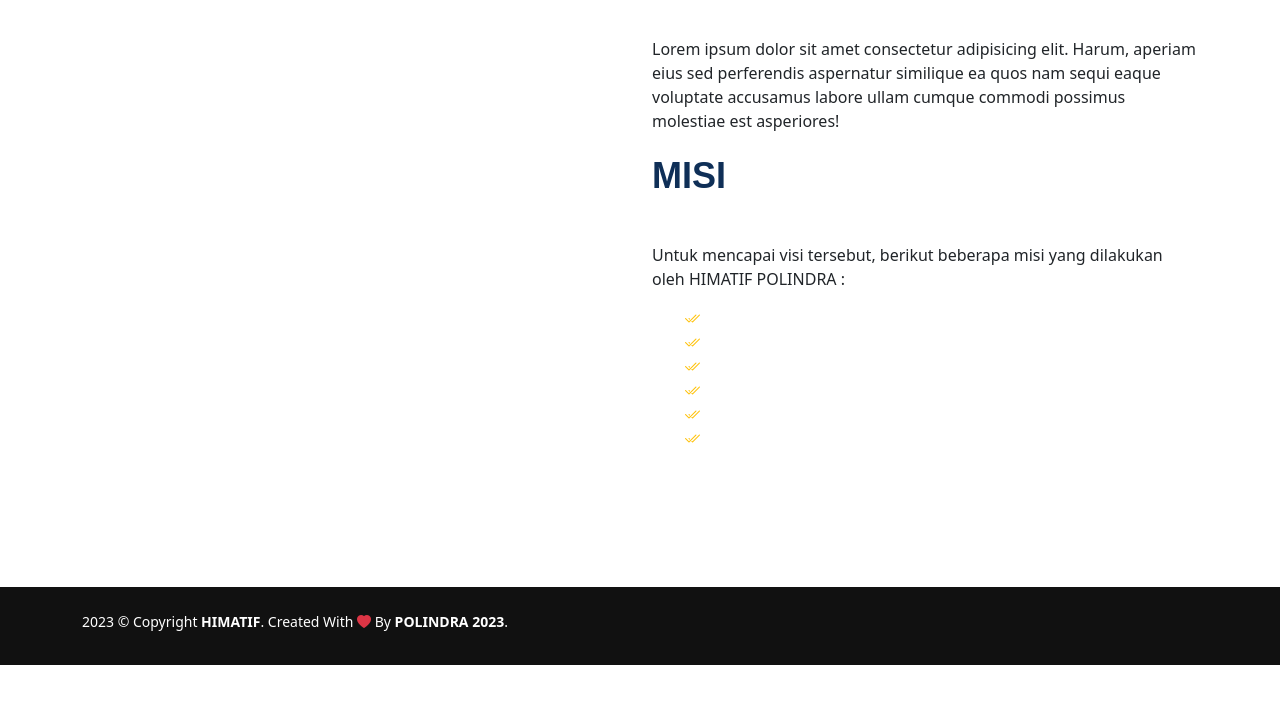
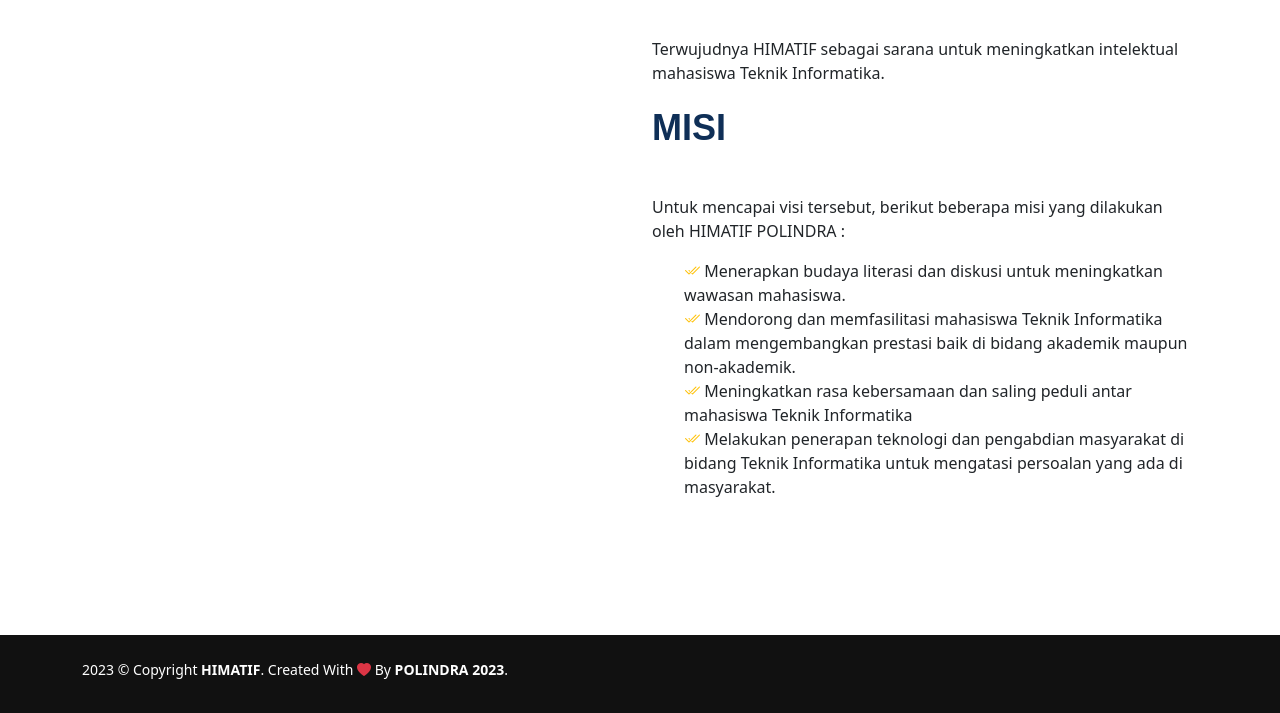
Before and after one commit to bimaryan/himatif, a plain HTML site: page index.html in a window 1280 px wide. Shown: the part 995-1708 px from the top of the page. Before the commit the page ends 1660 px from the top, so only its background shows below. Drawn offline with nearby package versions, Linux system fonts and the light colour scheme.

Commit message:
Update index.html

```diff
--- a/index.html
+++ b/index.html
@@ -49,7 +49,6 @@
                     </div>
                 </div>
             </section>
-
             <section id="about" class="about">
                 <div class="container mb-5 pb-3">
                   <div class="row justify-content-center">
@@ -61,7 +60,7 @@
                       <h3>Himpunan Mahasiswa Teknik Informatika</h3>
                       <p>HIMATIF adalah sebuah organisasi mahasiswa Teknik Informatika di Politeknik Negeri Indramayu Bersekretariat di Jl. Lohbener Lama No.08, Lohbener, Legok, Indramayu, Kabupaten Indramayu, Jawa Barat. Phone : (0234) 5746464  E-mail : himatif@polindra.ac.id</p>
                   </div>
-              </div>
+                </div>
                 <div class="container">
                   <div class="row content">
                     <div class="col-lg-6 pb-5 pb-lg-0">
@@ -75,7 +74,7 @@
                             <p>Visi</p>
                           </div>
                           <p>
-                            Lorem ipsum dolor sit amet consectetur adipisicing elit. Harum, aperiam eius sed perferendis aspernatur similique ea quos nam sequi eaque voluptate accusamus labore ullam cumque commodi possimus molestiae est asperiores!
+                            Terwujudnya HIMATIF sebagai sarana untuk meningkatkan intelektual mahasiswa Teknik Informatika.
                           </p>
                         </div>
                         <div class="col-12">
@@ -86,12 +85,12 @@
                             Untuk mencapai visi tersebut, berikut beberapa misi yang dilakukan oleh HIMATIF POLINDRA :
                           </p>
                           <ul>
-                            <li><i class="bi bi-check2-all text-warning"></i> </li>
-                            <li><i class="bi bi-check2-all text-warning"></i> </li>
-                            <li><i class="bi bi-check2-all text-warning"></i> </li>
-                            <li><i class="bi bi-check2-all text-warning"></i> </li>
-                            <li><i class="bi bi-check2-all text-warning"></i> </li>
-                            <li><i class="bi bi-check2-all text-warning"></i> </li>
+                            <li><i class="bi bi-check2-all text-warning"></i> Menerapkan budaya literasi dan diskusi untuk meningkatkan wawasan mahasiswa.</li>
+                            <li><i class="bi bi-check2-all text-warning"></i> Mendorong dan memfasilitasi mahasiswa Teknik Informatika dalam mengembangkan prestasi baik di bidang akademik maupun non-akademik.</li>
+                            <li><i class="bi bi-check2-all text-warning"></i> Meningkatkan rasa kebersamaan dan saling peduli antar mahasiswa Teknik Informatika</li>
+                            <li><i class="bi bi-check2-all text-warning"></i> Melakukan penerapan teknologi dan pengabdian masyarakat di bidang Teknik Informatika untuk mengatasi persoalan yang ada di masyarakat.</li>
+                            <!-- <li><i class="bi bi-check2-all text-warning"></i> </li>
+                            <li><i class="bi bi-check2-all text-warning"></i> </li> -->
                           </ul>
                         </div>
                       </div>
```
